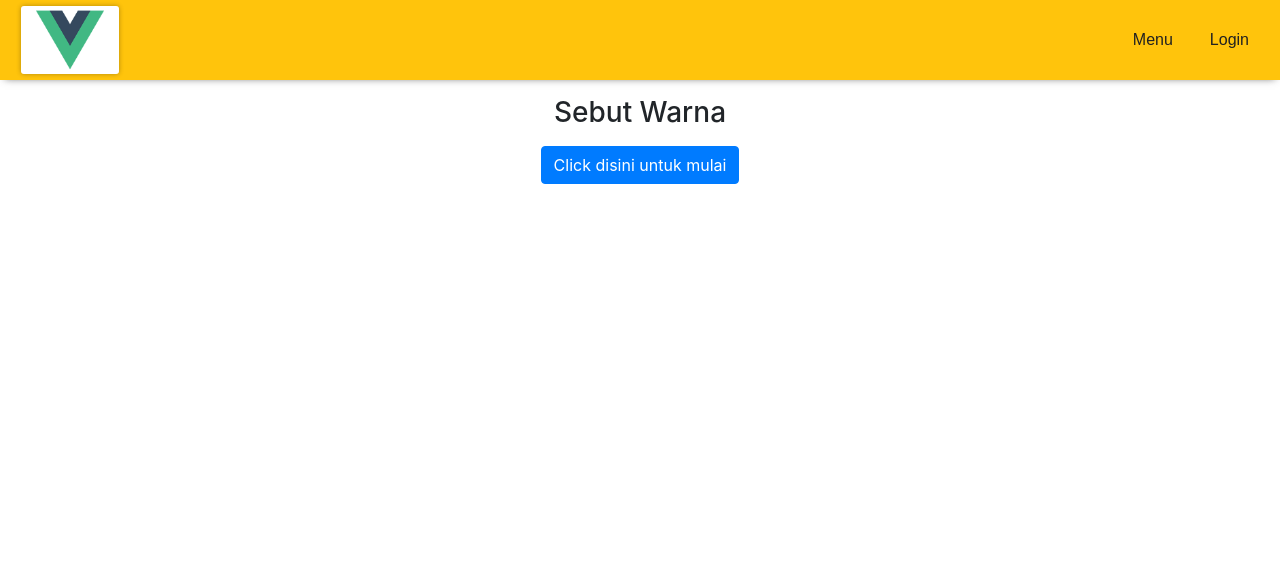
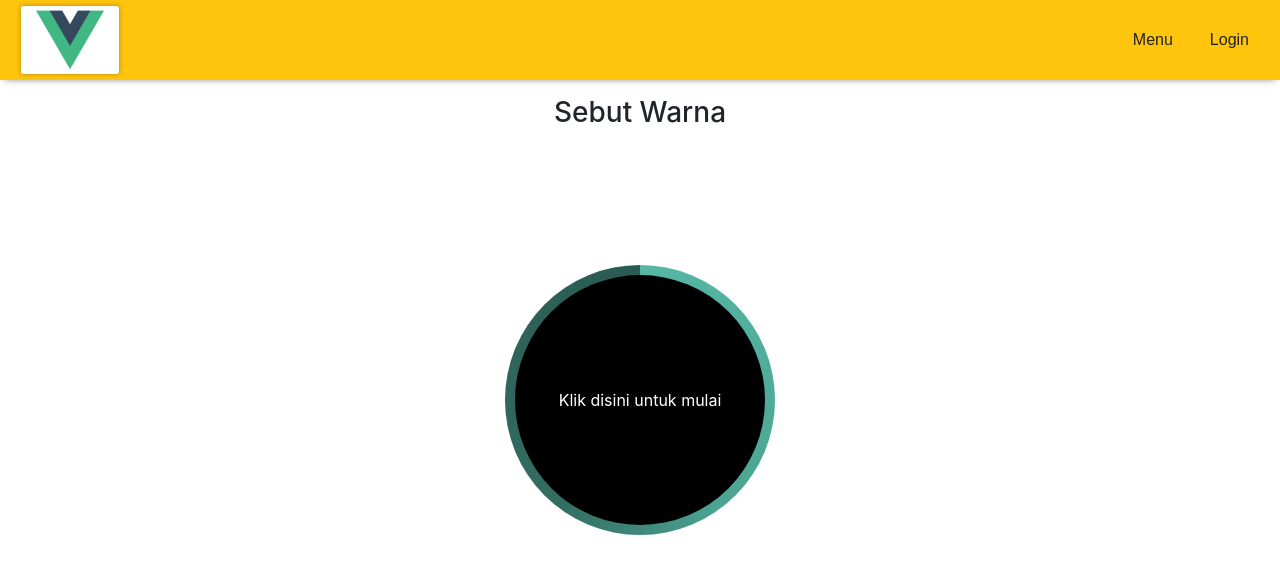
Before and after one commit to alansarluv/superkid-client, a Vue app: page /color-play in a window 1280 px wide. Shown: the top 574 px of the page. Built offline with nearby package versions, Linux system fonts and the light colour scheme.

Commit message:
Adjust style for circle animation

```diff
--- a/src/components/menu/ColorPlay.vue
+++ b/src/components/menu/ColorPlay.vue
@@ -3,7 +3,16 @@
     <div class="row justify-content-center">
       <div class="col-sm-12 my-3 text-center">
         <h3 class="text-center mb-3">Sebut Warna</h3>
-        <div @click="startGame" class="btn btn-primary c-pointer btnTrigger">Click disini untuk mulai</div>
+        <div
+          @click="startGame"
+          class="circle-time c-pointer btnTrigger"
+        >
+          <span>{{circleText}}</span>
+        </div>
+        <div
+          class="layer-border"
+          :style="{background: `conic-gradient( #000 0%, #000 ${tic}%, #55b7a4 0%, #4ca493 40%, #336d62 60%, #2a5b52 100% )` }"
+        ></div>
         <div class="mt-5">
           <p class="hints"></p>
         </div>
@@ -38,7 +47,8 @@
         hints: '',
         transcript: '',
         confidence: 0,
-        selectedColor: 'white'
+        selectedColor: 'white',
+        tic: 0
       }
     },
     methods: {
@@ -49,21 +59,44 @@
         this.recognition.maxAlternatives = 1;
       },
       startGame(){
+        // start speech recognition service, this will
         this.recognition.start();
         this.hints = "Sebutkan warna apa saja";
         this.transcript = "";
+        const _this = this;
 
-        const _this = this;
+        const timeInterval = setInterval(() => {
+          _this.tic += 12.5
+        }, 1000);
+
+        setTimeout(function(){
+          clearInterval(timeInterval);
+          _this.tic = 0
+        }, 8000);
+
+        // onresult will fired once a successful result is received
         this.recognition.onresult = function(event) {
           _this.result(event);
+          clearInterval(timeInterval);
+          _this.tic = 0
         }
+
+        // once a single word has been recognised and it has finished being spoken,
+        // this handler is fired to stop the speech recognition service from running.
         this.recognition.onspeechend = function() {
           _this.hints = "";
+          clearInterval(timeInterval);
+          _this.tic = 0
           _this.recognition.stop();
         }
-
+        // supposed to handle cases where speech was recognised an error occured
+        // after 8s in silence, this function would be trigered
         this.recognition.onerror = function(event) {
-          this.hints = 'Error occurred in recognition: ' + event.error;
+          clearInterval(timeInterval);
+          _this.tic = 0
+          let errorText = event.error;
+          if (event.error === "no-speech") errorText = "Tidak ada suara"
+          _this.hints = 'Terjadi kesalahan : ' + errorText;
         }
       },
       result(event){
@@ -81,6 +114,15 @@
         }
       }
     },
+    computed: {
+      circleText: function(){
+        if (this.tic) {
+          return ((100 - this.tic) / 12.5)
+        } else {
+          return "Klik disini untuk mulai"
+        }
+      }
+    },
     mounted(){
       this.configSetup();
     }
@@ -90,4 +132,44 @@
   .bgColorCustom {
     min-height: 100vh;
   }
+  .circle-time {
+    width: 250px;
+    height: 250px;
+    z-index: 2;
+    border-radius: 50%;
+    position: fixed;
+    top: 50%;
+    left: 50%;
+    background-color: black;
+    color: white;
+    transform: translate(-50%, -50%);
+    -webkit-transform: translate(-50%, -50%);
+    -moz-transform: translate(-50%, -50%);
+
+    span {
+      position: absolute;
+      width: 100%;
+      text-align: center;
+      top: 50%;
+      left: 50%;
+      transform: translate(-50%, -50%);
+      -webkit-transform: translate(-50%, -50%);
+      -moz-transform: translate(-50%, -50%);
+    }
+  }
+  .layer-border {
+    width: 270px;
+    height: 270px;
+    border-radius: 50%;
+    position: fixed;
+    top: 50%;
+    left: 50%;
+    transform: translate(-50%, -50%);
+    -webkit-transform: translate(-50%, -50%);
+    -moz-transform: translate(-50%, -50%);
+    transition: all .4s;
+    -webkit-transition: all .4s;
+    -moz-transition: all .4s;
+
+  }
 </style>
```
